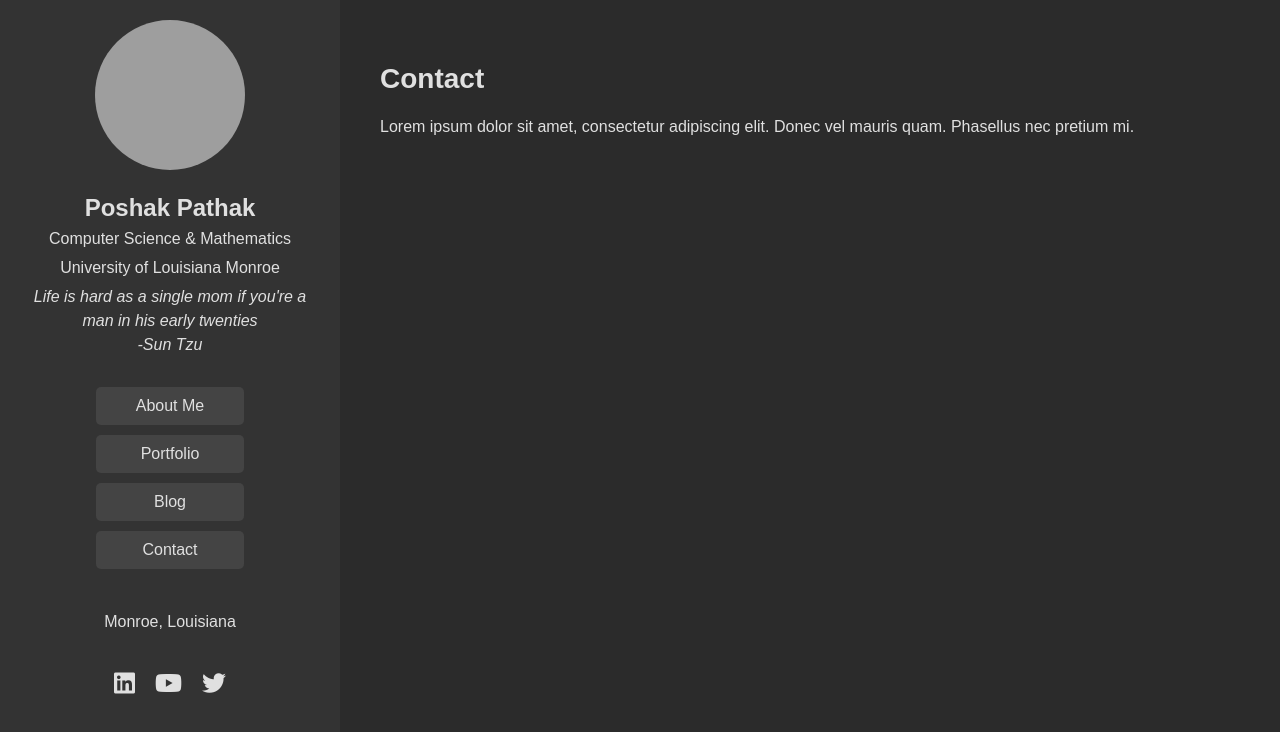
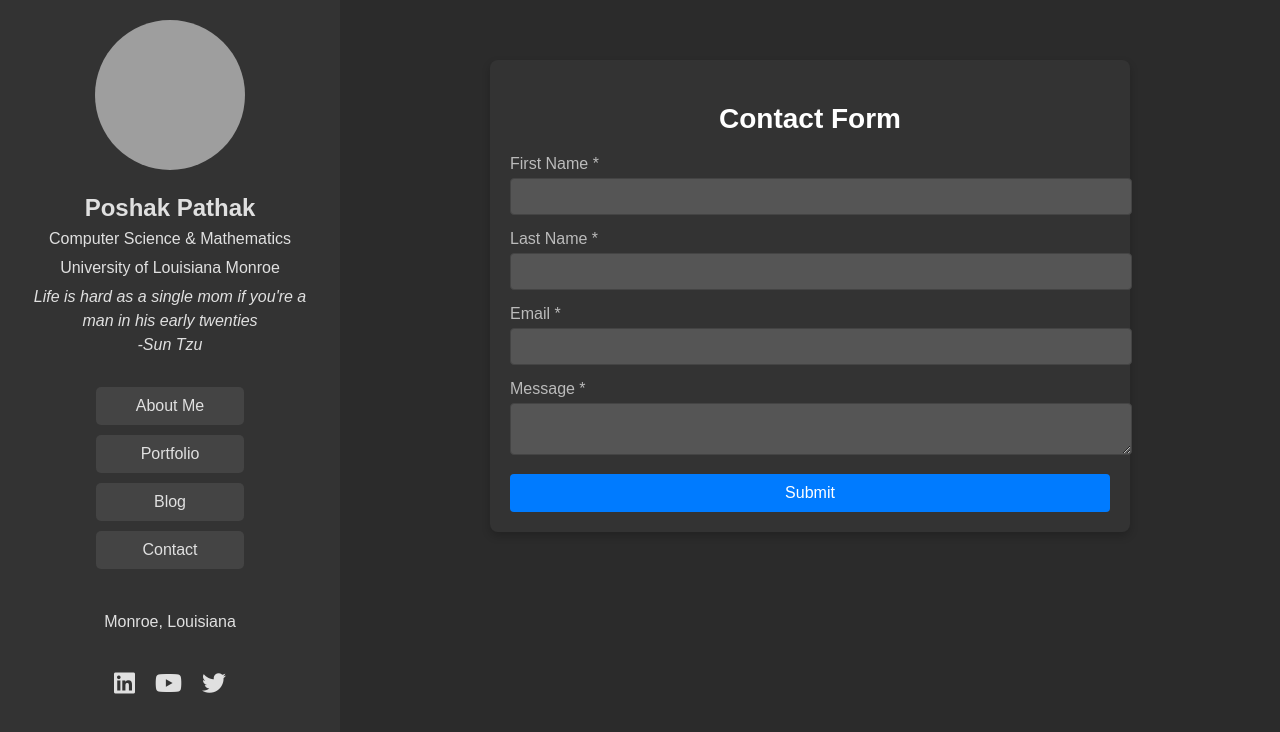
Before and after one commit to poshakpathak/poshakpathak.github.io, a React (Create React App) app: page /contact in a window 1280 px wide. Shown: the top 732 px of the page. Built offline with nearby package versions, Linux system fonts and the light colour scheme; grey boxes are pictures that could not be loaded.

Commit message:
added contact form

```diff
--- a/package.json
+++ b/package.json
@@ -4,6 +4,7 @@
   "private": true,
   "homepage": "https://poshakpathak.github.io",
   "dependencies": {
+    "emailjs-com": "^3.2.0",
     "react": "^18.2.0",
     "react-dom": "^18.2.0",
     "react-router-dom": "^6.4.0",
--- a/src/App.js
+++ b/src/App.js
@@ -1,6 +1,7 @@
 import React from 'react';
 import { BrowserRouter as Router, Route, Link, Routes } from 'react-router-dom';
 import './App.css';
+import Contact from './Contact';
 
 function App() {
     return (
@@ -56,7 +57,7 @@ const MainContent = () => (
             <Route path="/about" element={<About />} />
             <Route path="/portfolio" element={<Portfolio />} />
             <Route path="/blog" element={<Blog />} />
-            <Route path="/contact" element={<Contact />} />
+            <Route path="/contact" element={<Contact />} /> {/* Add the Contact route */}
             <Route path="/" element={<Home />} />
         </Routes>
     </div>
@@ -114,11 +115,5 @@ const Blog = () => {
     );
 };
 
-const Contact = () => (
-    <section>
-        <h2>Contact</h2>
-        <p>Lorem ipsum dolor sit amet, consectetur adipiscing elit. Donec vel mauris quam. Phasellus nec pretium mi.</p>
-    </section>
-);
 
 export default App;
--- /dev/null
+++ b/src/Contact.css
@@ -0,0 +1,63 @@
+.contact-form-container {
+    background-color: #333; /* Match the background color of the page */
+    color: #fff; /* Text color */
+    padding: 20px;
+    border-radius: 8px;
+    max-width: 600px;
+    margin: 20px auto;
+    box-shadow: 0 4px 8px rgba(0, 0, 0, 0.2); /* Optional: Add a slight shadow for depth */
+}
+
+.contact-form-container h2 {
+    text-align: center;
+    margin-bottom: 20px;
+    color: #fff;
+}
+
+.form-group {
+    margin-bottom: 15px;
+}
+
+.form-group label {
+    display: block;
+    margin-bottom: 5px;
+    color: #bbb; /* Light grey color for labels */
+}
+
+.form-group input,
+.form-group textarea {
+    width: 100%;
+    padding: 10px;
+    border: 1px solid #444; /* Darker border */
+    border-radius: 4px;
+    background-color: #555; /* Dark grey background for inputs */
+    color: #fff; /* White text */
+}
+
+.form-group input::placeholder,
+.form-group textarea::placeholder {
+    color: #888; /* Lighter grey placeholder text */
+}
+
+.form-group .error {
+    color: #f44336; /* Red color for error messages */
+    font-size: 0.9em;
+    margin-top: 5px;
+}
+
+button[type="submit"] {
+    display: block;
+    width: 100%;
+    padding: 10px;
+    border: none;
+    border-radius: 4px;
+    background-color: #007bff; /* Blue button background */
+    color: #fff; /* White text */
+    font-size: 1em;
+    cursor: pointer;
+    transition: background-color 0.3s ease;
+}
+
+button[type="submit"]:hover {
+    background-color: #0056b3; /* Darker blue on hover */
+}
--- /dev/null
+++ b/src/Contact.js
@@ -0,0 +1,127 @@
+import React, { useState } from 'react';
+import emailjs from 'emailjs-com';
+import './Contact.css';
+
+const Contact = () => {
+    const [formData, setFormData] = useState({
+        firstName: '',
+        lastName: '',
+        email: '',
+        message: '',
+    });
+
+    const [formErrors, setFormErrors] = useState({});
+
+    const handleChange = (e) => {
+        const { name, value } = e.target;
+        setFormData({
+            ...formData,
+            [name]: value,
+        });
+    };
+
+    const validateForm = () => {
+        let errors = {};
+        let isValid = true;
+
+        if (!formData.firstName) {
+            isValid = false;
+            errors['firstName'] = 'First Name is required';
+        }
+
+        if (!formData.lastName) {
+            isValid = false;
+            errors['lastName'] = 'Last Name is required';
+        }
+
+        if (!formData.email) {
+            isValid = false;
+            errors['email'] = 'Email is required';
+        } else if (!/\S+@\S+\.\S+/.test(formData.email)) {
+            isValid = false;
+            errors['email'] = 'Invalid email address';
+        }
+
+        if (!formData.message) {
+            isValid = false;
+            errors['message'] = 'Message is required';
+        }
+
+        setFormErrors(errors);
+        return isValid;
+    };
+
+    const handleSubmit = (e) => {
+        e.preventDefault();
+
+        if (validateForm()) {
+            emailjs.sendForm('service_032bxdv', 'template_cbcdf7c', e.target, 'ufEdgCxhPXi8KBd1k')
+                .then((result) => {
+                    alert('Message sent successfully');
+                }, (error) => {
+                    alert('Failed to send message, please try again');
+                });
+
+            setFormData({
+                firstName: '',
+                lastName: '',
+                email: '',
+                message: '',
+            });
+        }
+    };
+
+    return (
+        <div className="contact-form-container">
+            <h2>Contact Form</h2>
+            <form onSubmit={handleSubmit}>
+                <div className="form-group">
+                    <label>First Name *</label>
+                    <input
+                        type="text"
+                        name="firstName"
+                        value={formData.firstName}
+                        onChange={handleChange}
+                        placeholder=""
+                    />
+                    <div className="error">{formErrors.firstName}</div>
+                </div>
+                <div className="form-group">
+                    <label>Last Name *</label>
+                    <input
+                        type="text"
+                        name="lastName"
+                        value={formData.lastName}
+                        onChange={handleChange}
+                        placeholder=""
+                    />
+                    <div className="error">{formErrors.lastName}</div>
+                </div>
+                <div className="form-group">
+                    <label>Email *</label>
+                    <input
+                        type="email"
+                        name="email"
+                        value={formData.email}
+                        onChange={handleChange}
+                        placeholder=""
+                    />
+                    <div className="error">{formErrors.email}</div>
+                </div>
+                <div className="form-group">
+                    <label>Message *</label>
+                    <textarea
+                        name="message"
+                        value={formData.message}
+                        onChange={handleChange}
+                        placeholder=""
+                    ></textarea>
+                    <div className="error">{formErrors.message}</div>
+                </div>
+                <button type="submit">Submit</button>
+            </form>
+        </div>
+    );
+};
+
+export default Contact;
```
Also changed, not shown: 1 other file (tests, documents, lock files or other folders).
